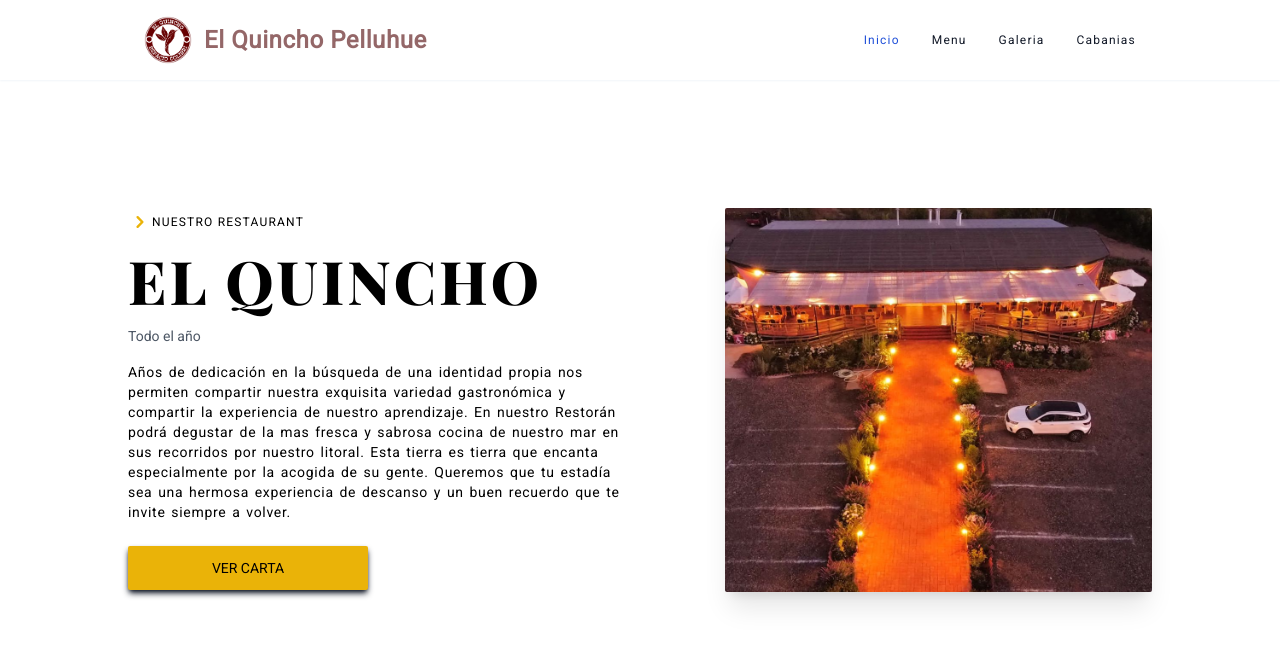
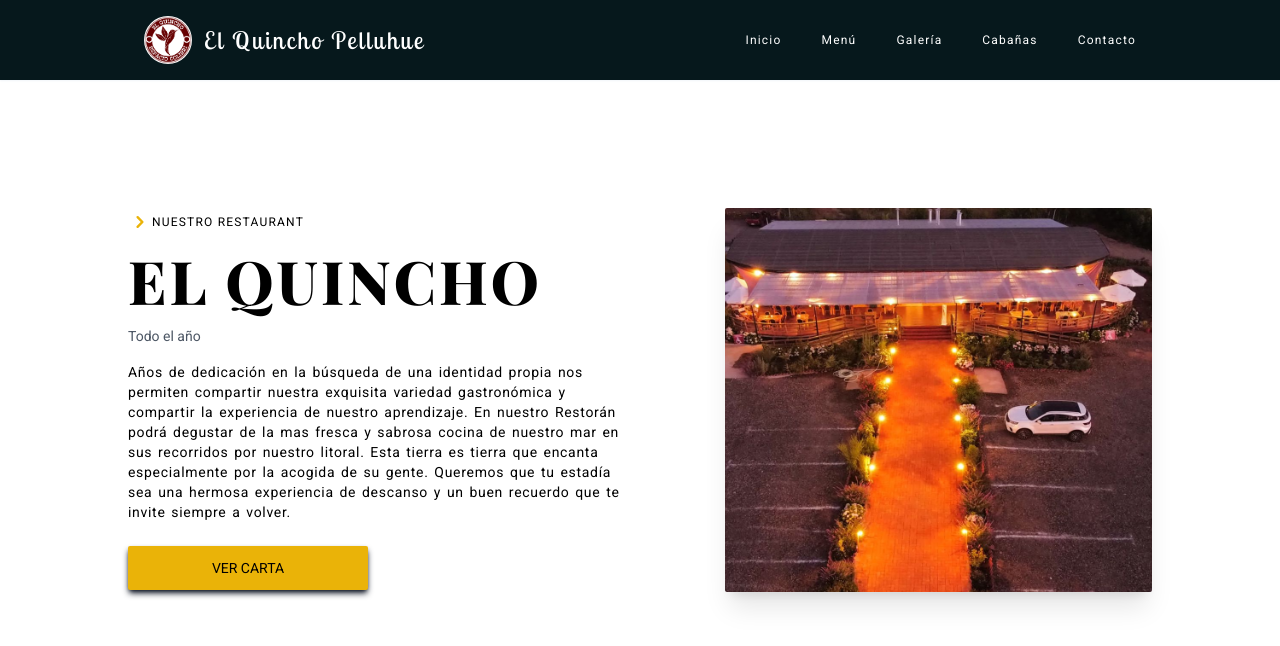
Before and after one commit to coderito/quincho_pelluhue, a Next.js app: page / in a window 1280 px wide. Shown: the top 646 px of the page. Built offline with nearby package versions, Linux system fonts and the light colour scheme.

Commit message:
agregando funcionalidad al navbar

```diff
--- a/src/app/components/Navbar.jsx
+++ b/src/app/components/Navbar.jsx
@@ -1,26 +1,42 @@
 "use client";
 
 import { useState } from "react";
+import { useRouter, usePathname } from "next/navigation";
+
+// fuente
+import { Lobster_Two } from "next/font/google";
+
+const lobster = Lobster_Two({
+    subsets: ['latin'],
+    weight: ['400'],
+  });
 
 export default function Navbar() {
   const [menu, setMenu] = useState(false);
 
   const handleMenu = () => {
-    console.log(menu)
+    console.log(menu);
     setMenu(!menu);
   };
 
+  // navigation next router
+  const router = useRouter();
+  const pathname = usePathname();
+
+  const estilosNavegacion =
+    "block cursor-pointer py-2 pl-3 pr-4 text-white bg-blue-700 rounded md:bg-transparent text-blue-700 md:p-0";
+
   return (
     <>
-      <nav class="bg-white border-gray-200 dark:bg-gray-900 fixed w-full shadow-sm shadow-slate-100">
-        <div class="max-w-screen-lg flex flex-wrap items-center justify-between mx-auto p-4">
-          <a href="https://flowbite.com/" class="flex items-center">
+      <nav className="bg-[#06181c] border-gray-200 fixed w-full shadow-sm shadow-slate-100 z-50">
+        <div className="max-w-screen-lg flex flex-wrap items-center justify-between mx-auto p-4">
+          <a href="https://flowbite.com/" className="flex items-center">
             <img
               src="img/icon/logo.png"
-              class="h-12 w-12 mr-3"
+              className="h-12 w-12 mr-3 bg-white rounded-full"
               alt="Flowbite Logo"
             />
-            <span class="self-center tracking-wide text-md md:text-2xl font-bold text-[#946768] whitespace-nowrap dark:text-white">
+            <span className={`${lobster.className} self-center tracking-widest text-md md:text-2xl whitespace-nowrap text-white`}>
               El Quincho Pelluhue
             </span>
           </a>
@@ -28,58 +44,90 @@
             data-collapse-toggle="navbar-default"
             type="button"
             onClick={handleMenu}
-            class="inline-flex items-center p-2 ml-3 text-sm text-gray-500 rounded-lg md:hidden hover:bg-gray-100 focus:outline-none focus:ring-2 focus:ring-gray-200 dark:text-gray-400 dark:hover:bg-gray-700 dark:focus:ring-gray-600"
+            className="inline-flex items-center p-2 ml-3 text-sm text-gray-500 rounded-lg md:hidden hover:bg-gray-100 focus:outline-none focus:ring-2 focus:ring-gray-200 dark:text-gray-400 dark:hover:bg-gray-700 dark:focus:ring-gray-600"
             aria-controls="navbar-default"
             aria-expanded="false"
           >
-            <span class="sr-only">Open main menu</span>
+            <span className="sr-only">Open main menu</span>
             <svg
-              class="w-6 h-6"
+              className="w-6 h-6"
               aria-hidden="true"
               fill="currentColor"
               viewBox="0 0 20 20"
               xmlns="http://www.w3.org/2000/svg"
             >
               <path
-                fill-rule="evenodd"
+                fillRule="evenodd"
                 d="M3 5a1 1 0 011-1h12a1 1 0 110 2H4a1 1 0 01-1-1zM3 10a1 1 0 011-1h12a1 1 0 110 2H4a1 1 0 01-1-1zM3 15a1 1 0 011-1h12a1 1 0 110 2H4a1 1 0 01-1-1z"
-                clip-rule="evenodd"
+                clipRule="evenodd"
               ></path>
             </svg>
           </button>
-          <div class={`${menu ? "" : "hidden"} w-full md:block md:w-auto text-center`} id="navbar-default">
-            <ul class="font-medium text-xs flex flex-col p-4 md:p-0 mt-4 tracking-widest border border-gray-100 rounded-lg bg-gray-50 md:flex-row md:space-x-8 md:mt-0 md:border-0 md:bg-white dark:bg-gray-800 md:dark:bg-gray-900 dark:border-gray-700">
+          <div
+            className={`${
+              menu ? "" : "hidden"
+            } w-full md:block md:w-auto text-center`}
+            id="navbar-default"
+          >
+            <ul className="font-medium text-xs flex flex-col p-4 md:p-0 mt-4 md:gap-2 gap-3 tracking-widest border border-gray-100 rounded-lg md:flex-row md:space-x-8 md:mt-0 md:border-0">
               <li>
                 <a
-                  href="#"
-                  class="block py-2 pl-3 pr-4 text-white bg-blue-700 rounded md:bg-transparent md:text-blue-700 md:p-0 dark:text-white md:dark:text-blue-500"
+                  className={
+                    pathname === "/"
+                      ? estilosNavegacion
+                      : "hover:text-blue-500 text-white cursor-pointer"
+                  }
                   aria-current="page"
+                  onClick={() => router.push("/")}
                 >
                   Inicio
                 </a>
               </li>
               <li>
                 <a
-                  href="#"
-                  class="block py-2 pl-3 pr-4 text-gray-900 rounded hover:bg-gray-100 md:hover:bg-transparent md:border-0 md:hover:text-blue-700 md:p-0 dark:text-white md:dark:hover:text-blue-500 dark:hover:bg-gray-700 dark:hover:text-white md:dark:hover:bg-transparent"
+                  className={
+                    pathname === "/menu"
+                      ? estilosNavegacion
+                      : "hover:text-blue-500 text-white cursor-pointer"
+                  }
+                  onClick={() => router.push("/menu")}
                 >
-                  Menu
+                  Menú
                 </a>
               </li>
               <li>
                 <a
-                  href="#"
-                  class="block py-2 pl-3 pr-4 text-gray-900 rounded hover:bg-gray-100 md:hover:bg-transparent md:border-0 md:hover:text-blue-700 md:p-0 dark:text-white md:dark:hover:text-blue-500 dark:hover:bg-gray-700 dark:hover:text-white md:dark:hover:bg-transparent"
+                  className={
+                    pathname === "/galeria"
+                      ? estilosNavegacion
+                      : "hover:text-blue-500 text-white cursor-pointer"
+                  }
+                  onClick={() => router.push("/galeria")}
                 >
-                  Galeria
+                  Galería
                 </a>
               </li>
               <li>
                 <a
-                  href="#"
-                  class="block py-2 pl-3 pr-4 text-gray-900 rounded hover:bg-gray-100 md:hover:bg-transparent md:border-0 md:hover:text-blue-700 md:p-0 dark:text-white md:dark:hover:text-blue-500 dark:hover:bg-gray-700 dark:hover:text-white md:dark:hover:bg-transparent"
+                  className={
+                    pathname === "/casas"
+                      ? estilosNavegacion
+                      : "hover:text-blue-500 text-white cursor-pointer"
+                  }
+                  onClick={() => router.push("/casas")}
                 >
-                  Cabanias
+                  Cabañas
+                </a>
+              </li><li>
+                <a
+                  className={
+                    pathname === "/contacto"
+                      ? estilosNavegacion
+                      : "hover:text-blue-500 text-white cursor-pointer"
+                  }
+                  onClick={() => router.push("/contacto")}
+                >
+                  Contacto
                 </a>
               </li>
             </ul>
```
